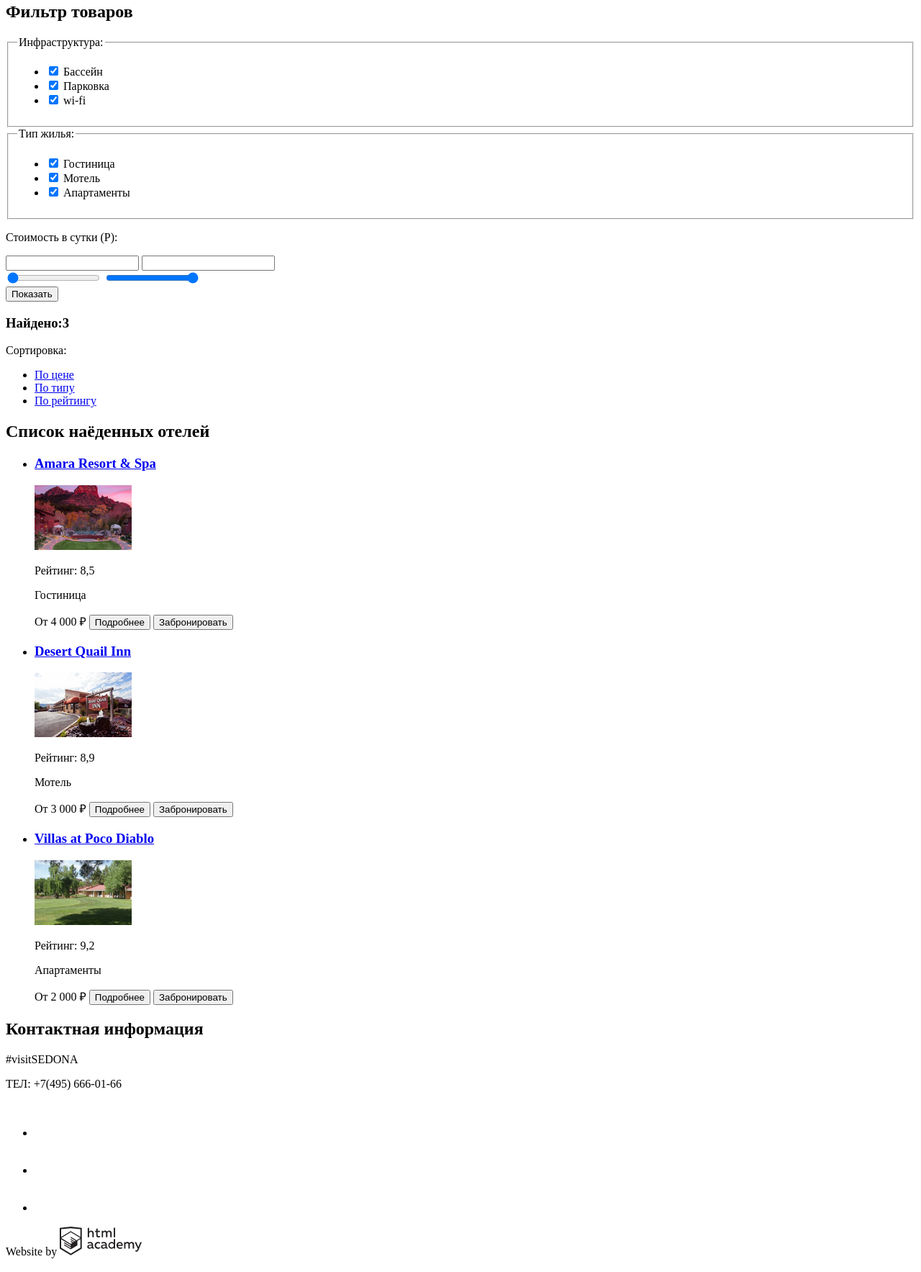
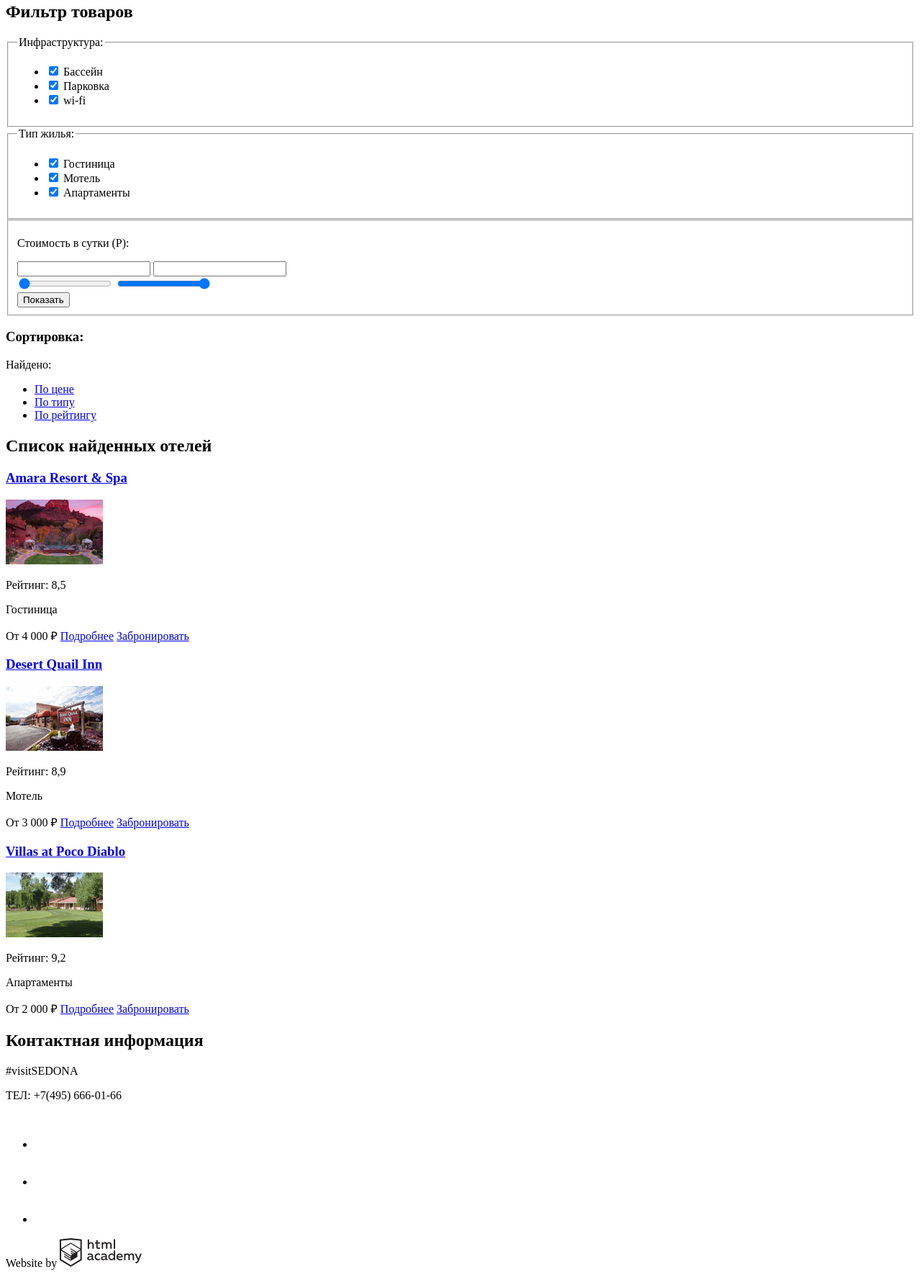
Before and after one commit to OksiFoxy/1691413-sedona-30, a plain HTML site: page catalog.html in a window 1280 px wide. Shown: the part 247-2014 px from the top of the page at 72% size. Drawn offline with Linux system fonts and the light colour scheme.

Commit message:
С исправлениями

```diff
--- a/catalog.html
+++ b/catalog.html
@@ -1,11 +1,12 @@
 <!DOCTYPE html>
 <html lang="ru">
+
 <head>
   <meta charset="utf-8">
   <title>HTML Academy: Седона</title>
 </head>
+
 <body>
-
   <header>
     <nav>
       <a href="catalog.html">
@@ -22,61 +23,70 @@
 
   <main>
     <h1>Каталог гостинниц городка Седона</h1>
-    <section>
     <h2>Фильтр товаров</h2>
     <form method="get" action="https://echo.htmlacademy.ru">
       <fieldset>
         <legend>Инфраструктура:</legend>
         <ul>
-            <li><input type="checkbox" name="pool" id="filter-pool" checked>
-              <label for="filter-pool">Бассейн</label></li>
-            <li><input type="checkbox" name="parking" id="filter-parking" checked>
-              <label for="filter-pool">Парковка</label></li>
-            <li><input type="checkbox" name="wifi" id="filter-wifi" checked>
-              <label for="filter-pool">wi-fi</label></li>
+          <li>
+            <input type="checkbox" name="pool" id="filter-pool" checked>
+            <label for="filter-pool">Бассейн</label>
+          </li>
+          <li>
+            <input type="checkbox" name="parking" id="filter-parking" checked>
+            <label for="filter-pool">Парковка</label>
+          </li>
+          <li>
+            <input type="checkbox" name="wifi" id="filter-wifi" checked>
+            <label for="filter-pool">wi-fi</label>
+          </li>
         </ul>
       </fieldset>
-      </form>
-      <form>
       <fieldset>
         <legend>Тип жилья:</legend>
         <ul>
-            <li><input type="checkbox" name="hostel" id="filter-hostel" checked>
-              <label for="filter-pool">Гостиница</label></li>
-            <li><input type="checkbox" name="motel" id="filter-motel" checked>
-              <label for="filter-pool">Мотель</label></li>
-            <li><input type="checkbox" name="apartments" id="filter-apartments" checked>
-              <label for="filter-pool">Апартаменты</label></li>
+          <li>
+            <input type="checkbox" name="hostel" id="filter-hostel" checked>
+            <label for="filter-pool">Гостиница</label>
+          </li>
+          <li>
+            <input type="checkbox" name="motel" id="filter-motel" checked>
+            <label for="filter-pool">Мотель</label>
+          </li>
+          <li>
+            <input type="checkbox" name="apartments" id="filter-apartments" checked>
+            <label for="filter-pool">Апартаменты</label>
+          </li>
         </ul>
       </fieldset>
-        </form>
-        <form>
+      <fieldset>
         <p>Стоимость в сутки (Р):</p>
         <form action="https://echo.htmlacademy.ru" method="GET">
           <input type="text">
           <input type="text">
-        <div class="range-slider"> <!--Наложить друг на друга?-->
+          <div class="range-slider">
+            <!--Наложить друг на друга?-->
             <input type="range" min="0" step="1" max="3000" value="1">
             <input type="range" min="0" step="1" max="3000" value="3000">
           </div>
           <button type="button">Показать</button>
+      </fieldset>
     </form>
     <section>
-          <h3>Найдено:3</h3>
-          Сортировка:
+      <h3>Сортировка:</h3>
+      <p>Найдено:</p>
       <ul>
         <li><a href="blank.html">По цене</a></li>
         <li><a href="blank.html">По типу</a></li>
         <li><a href="blank.html">По рейтингу</a></li>
       </ul>
+      <span></span><span></span>
+      <!--Стрелки-->
     </section>
-     <span></span><span></span><!--Стрелки-->
-    </section>
-
     <section>
-      <h2>Список наёденных отелей</h2> <!--Скрыть-->
-      <ul>
-        <li>
+      <h2>Список найденных отелей</h2>
+      <!--Скрыть-->
+      <article>
         <a href="blank.html">
           <h3>Amara Resort & Spa</h3>
           <p>
@@ -91,15 +101,14 @@
           <span></span>
         </div>
         <span>Рейтинг: 8,5</span>
-
         <p>Гостиница</p>
         <p>
           От 4 000 ₽
-            <a href="blank.html"><button type="button">Подробнее</button></a>
-            <button type="button">Забронировать</button>
+          <a href="blank.html">Подробнее</a>
+          <a href="blank.html">Забронировать</a>
         </p>
-        </li>
-        <li>
+      </article>
+      <article>
         <a href="blank.html">
           <h3>Desert Quail Inn</h3>
           <p>
@@ -114,15 +123,14 @@
           <span></span>
         </div>
         <span>Рейтинг: 8,9</span>
-
         <p>Мотель</p>
         <p>
           От 3 000 ₽
-            <a href="blank.html"><button type="button">Подробнее</button></a>
-            <button type="button">Забронировать</button>
+          <a href="blank.html">Подробнее</a>
+          <a href="blank.html">Забронировать</a>
         </p>
-        </li>
-        <li>
+      </article>
+      <article>
         <a href="blank.html">
           <h3>Villas at Poco Diablo</h3>
           <p>
@@ -137,30 +145,33 @@
           <span></span>
         </div>
         <span>Рейтинг: 9,2</span>
-
         <p>Апартаменты</p>
         <p>
           От 2 000 ₽
-            <a href="blank.html"><button type="button">Подробнее</button></a>
-            <button type="button">Забронировать</button>
+          <a href="blank.html">Подробнее</a>
+          <a href="blank.html">Забронировать</a>
         </p>
-        </li>
-      </ul>
+      </article>
     </section>
   </main>
+
   <footer>
-    <h2>Контактная информация</h2> <!--Скрыть-->
+    <h2>Контактная информация</h2>
+    <!--Скрыть-->
     <p>#visitSEDONA</p>
     <p>ТЕЛ: +7(495) 666-01-66</p>
     <section>
       <ul>
-    <li><a href="https://twitter.com/home">
+        <li>
+          <a href="https://twitter.com/home">
             <img src="img/twitter.svg" width="46" height="48"></a>
         </li>
-    <li><a href="https://www.facebook.com/">
+        <li>
+          <a href="https://www.facebook.com/">
             <img src="img/fb-icon.svg" width="46" height="48"></a>
         </li>
-    <li><a href="https://www.youtube.com/">
+        <li>
+          <a href="https://www.youtube.com/">
             <img src="img/youtube.svg" width="46" height="48"></a>
         </li>
       </ul>
@@ -170,6 +181,5 @@
         <img src="img/logo-htmlacademy.svg" alt="Логотип Академии"></a>
     </p>
   </footer>
-
 </body>
 </html>
```
Also changed, not shown: index.html (+12 -8 lines). Lines whose indentation alone changed are shown as unchanged.
